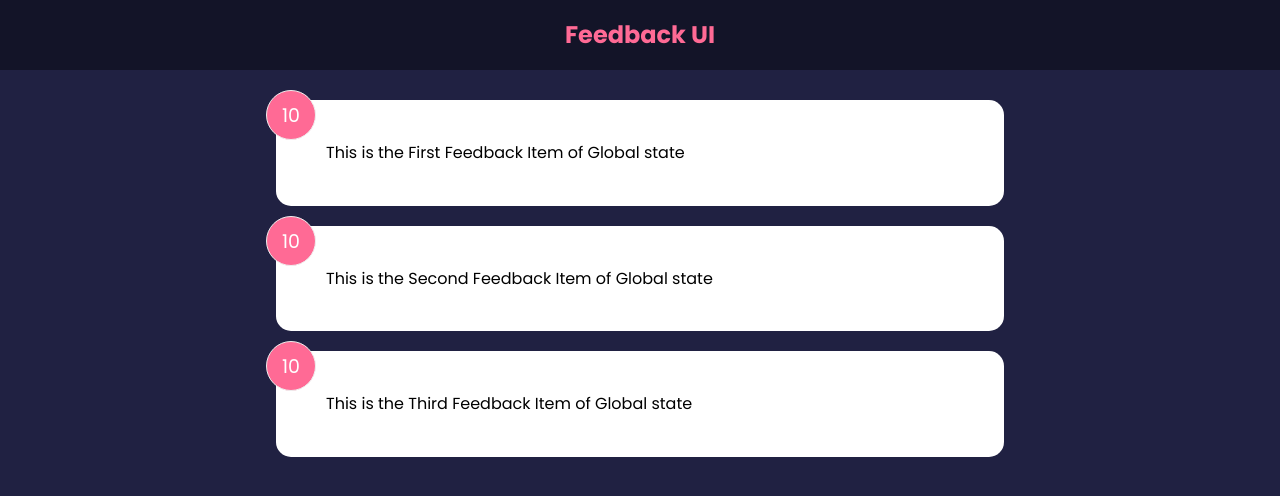
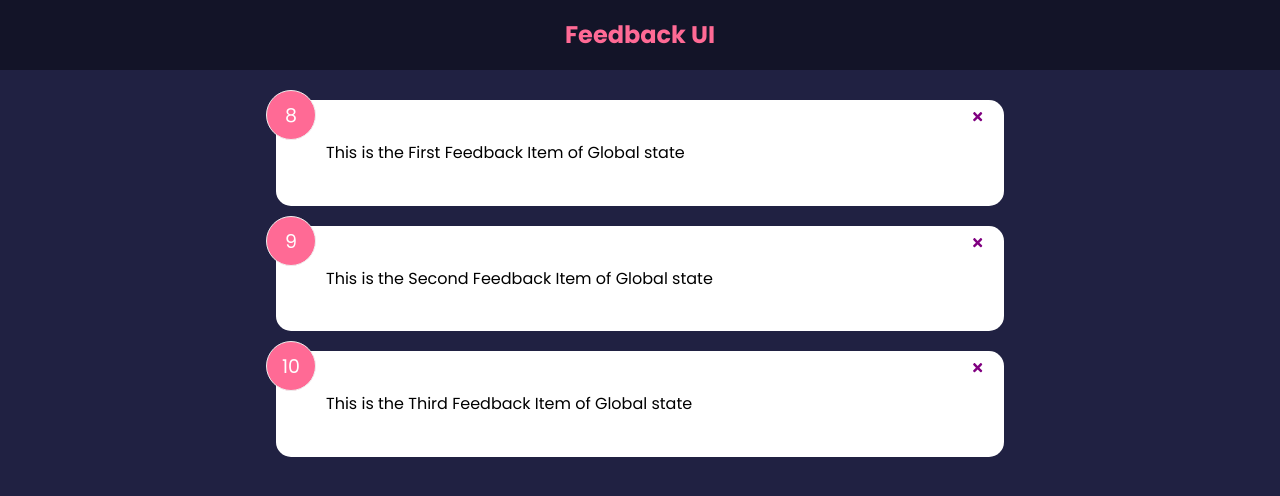
Before and after one commit to subhamssn/main-fb-app, a React (Create React App) app: page / in a window 1280 px wide. Shown: the top 496 px of the page. Built offline with nearby package versions, Linux system fonts and the light colour scheme.

Commit message:
Deleted Feedback Done, Props Drilling

```diff
--- a/package.json
+++ b/package.json
@@ -8,6 +8,7 @@
     "@testing-library/user-event": "^13.5.0",
     "react": "^18.2.0",
     "react-dom": "^18.2.0",
+    "react-icons": "^4.10.1",
     "react-scripts": "5.0.1",
     "web-vitals": "^2.1.4"
   },
--- a/src/App.js
+++ b/src/App.js
@@ -9,12 +9,25 @@ function App(){
         feedbackData
     )
 
+    const deleteFeedback = (id) => {
+
+        if(window.confirm('Are you sure you want to Delete?')){
+            setFeedback( feedback.filter((item) => item.id!==id
+            ))
+        }
+
+
+         }
+
+
     return (
         <>
         <Header  />
         <div className="container">
 
-           <FeedbackList feedback={feedback}/>
+           <FeedbackList
+           feedback={feedback} handleDelete = {deleteFeedback}
+           />
 
         </div>
 
--- a/src/components/FeedbackItem.jsx
+++ b/src/components/FeedbackItem.jsx
@@ -1,21 +1,21 @@
+import {FaTimes} from 'react-icons/fa'
 import { useState } from "react";
 import Card from "../shared/Card";
 import propTypes from 'prop-types'
 
-function FeedbackItem({id, item}) {
+function FeedbackItem({item, handleDelete}) {
 
-     const [rating, setRating] = useState(item.rating);
-     const [feedback, setFeedback] = useState(
-        item.text
-     );
 
 
 
   return (
     <Card >
 
-        <div className="num-display">{rating}</div>
-        <div className="text-display">{feedback}</div>
+        <div className="num-display">{item.rating}</div>
+        <button onClick= {() => handleDelete(item.id)} className='close'>
+            <FaTimes color='purple'/>
+        </button>
+        <div className="text-display">{item.text}</div>
 
 
     </Card>
--- a/src/components/FeedbackList.jsx
+++ b/src/components/FeedbackList.jsx
@@ -1,12 +1,13 @@
 import FeedbackItem from "./FeedbackItem"
 import propTypes from 'prop-types'
 
-function FeedbackList({feedback}) {
+function FeedbackList({feedback, handleDelete}) {
   return (
     <>
     <div className="feedback-list">
       {feedback.map((item) => (
-       <FeedbackItem id = {item.id} item = {item}/>
+       <FeedbackItem id = {item.id} item = {item}
+       handleDelete={handleDelete}/>
       )) }
     </div>
     </>
--- a/src/data/FeedbackData.js
+++ b/src/data/FeedbackData.js
@@ -1,13 +1,13 @@
 const feedbackData = [
     {
         id: 1,
-        rating: 10,
+        rating: 8,
         text: 'This is the First Feedback Item of Global state'
 
     },
     {
         id: 2,
-        rating: 10,
+        rating: 9,
         text: 'This is the Second Feedback Item of Global state'
 
     },
```
Also changed, not shown: src/components/FeedbackStats.jsx (added, +11 -0 lines), 1 other file (tests, documents, lock files or other folders).
